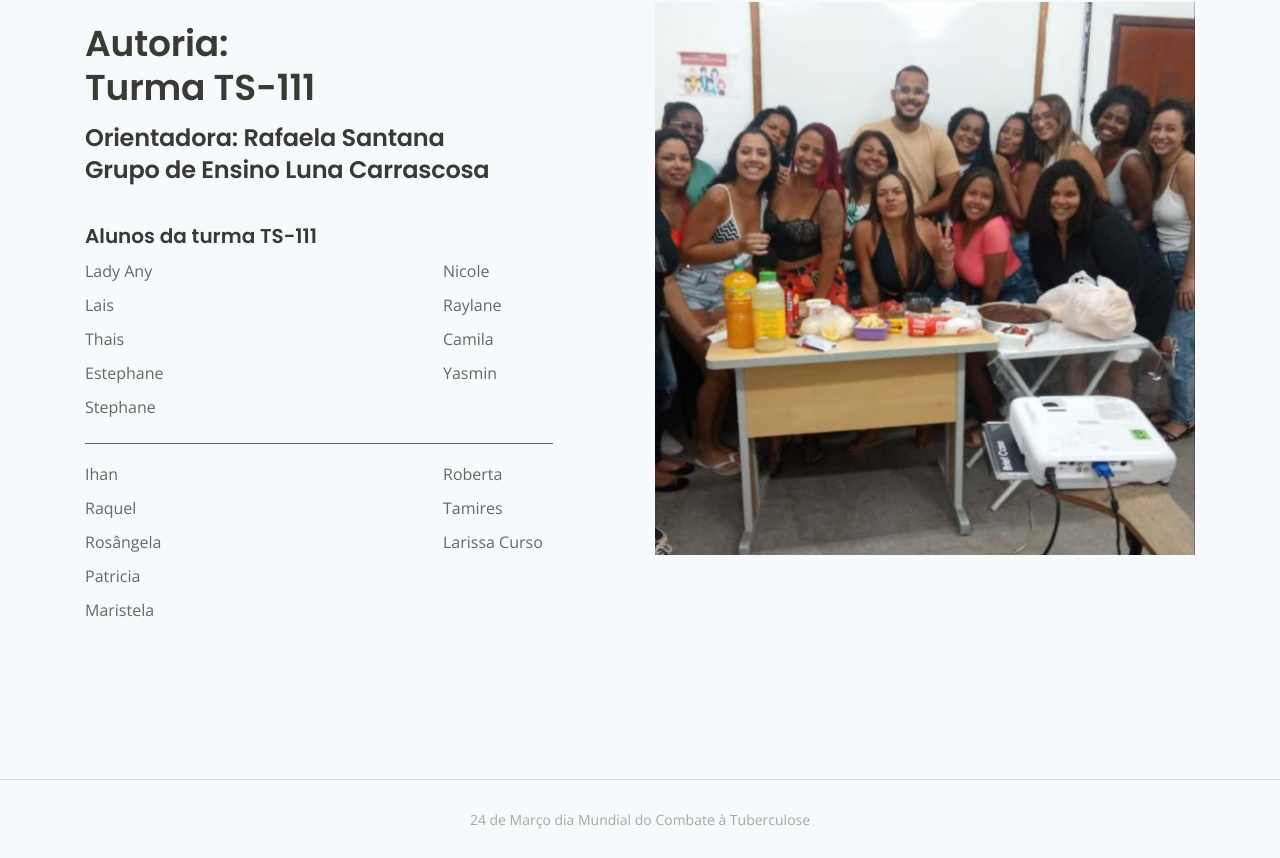
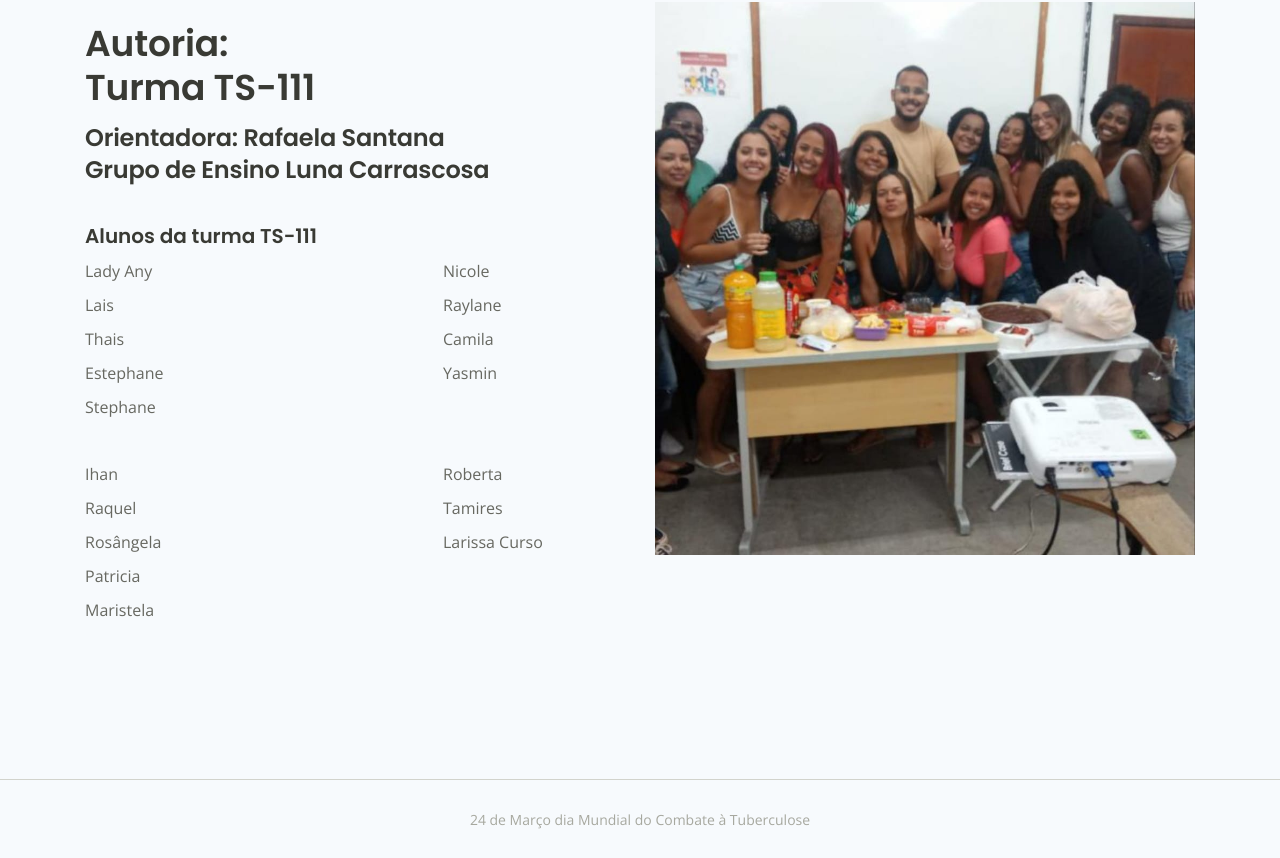
Before and after one commit to WellingtonNy/enfermagem-TS-111, a plain HTML site: page index.html in a window 1280 px wide. Shown: the part 3868-4726 px from the top of the page. Drawn offline with nearby package versions, Linux system fonts and the light colour scheme.

Commit message:
linha aut

```diff
--- a/css/styles.css
+++ b/css/styles.css
@@ -44,7 +44,7 @@ Colors:
 .divisa{
 	width: 100%;
 	height: 1px;
-	background-color: #676861;
+
 	margin-top: 15px;
 	margin-bottom: 17px;
 }
```
